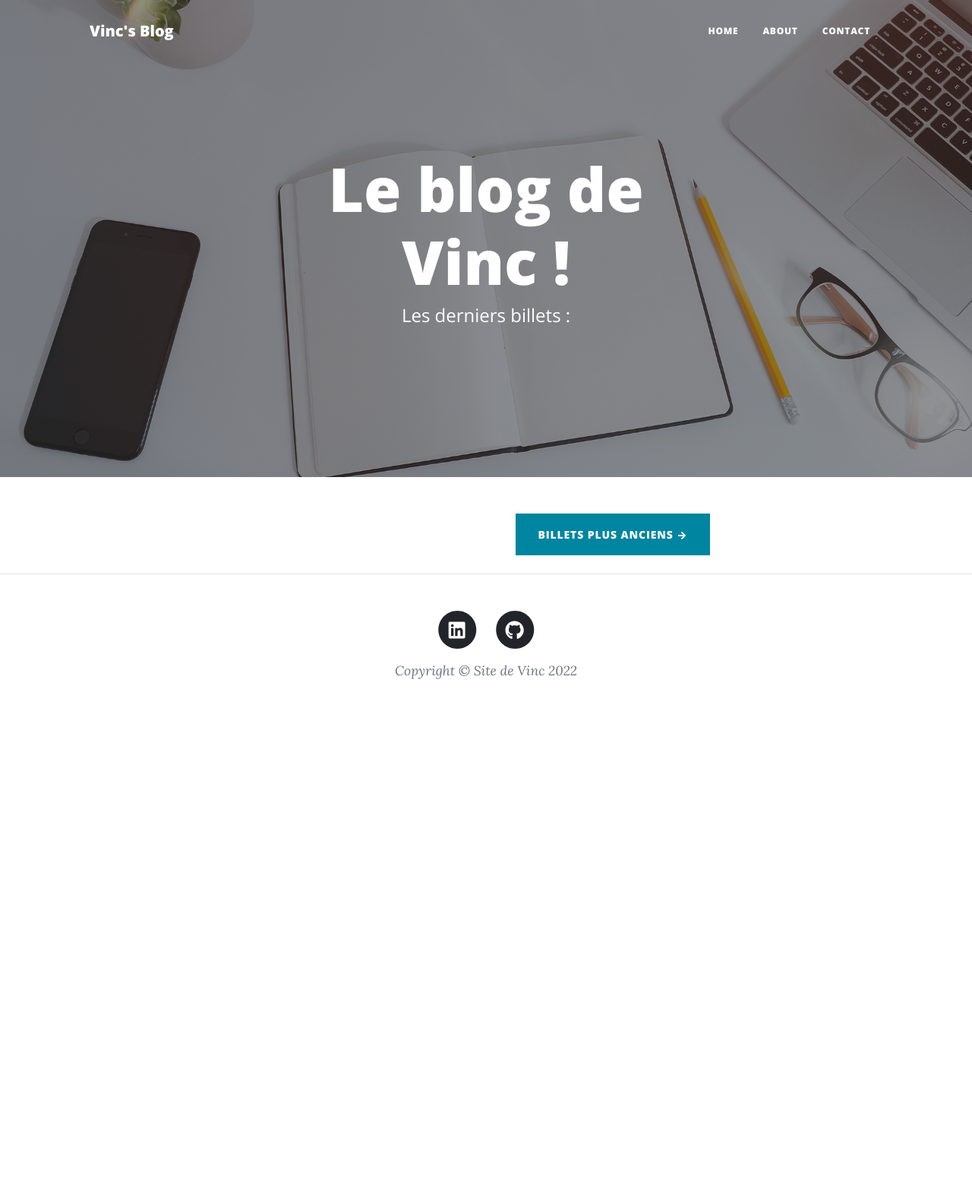
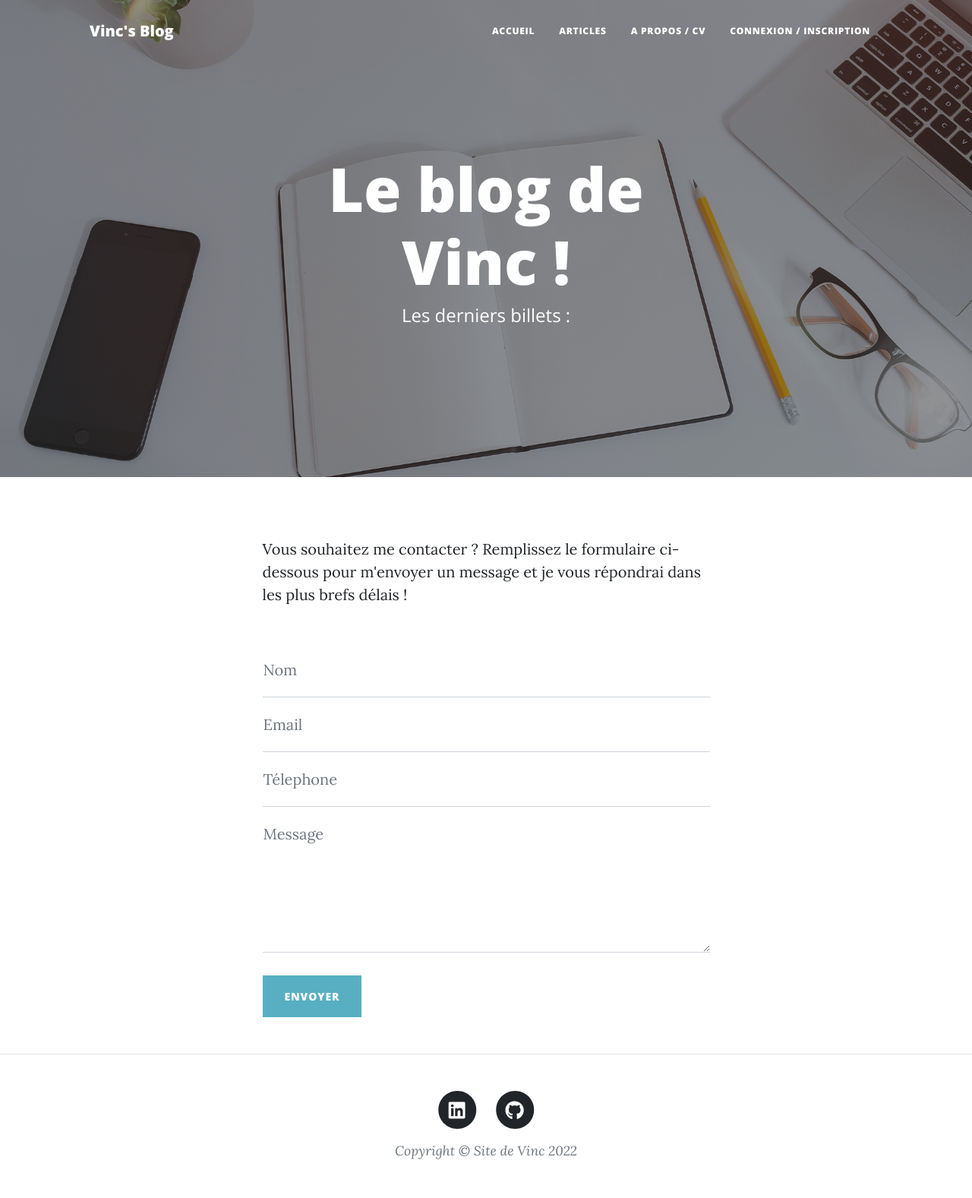
Before and after one commit to vincentbordelais/P5_vinc_blog, a PHP site: page /?page=1 in a window 1280 px wide. Shown: the whole page at 76% size. Before the commit the page ends 894 px from the top, so only its background shows below. Run offline with PHP 8.4, Linux system fonts and the light colour scheme; data that the repository does not hold is empty; some libraries are stand-ins or nearby versions.

Commit message:
Change pages

```diff
--- a/Templates/homepage.php
+++ b/Templates/homepage.php
@@ -26,10 +26,10 @@
         <div class="col-md-10 col-lg-8 col-xl-7">
 
             <?php
-            foreach ($posts as $post) {
+            // foreach ($posts as $post) {
             ?>
             <!-- Post preview-->
-                <div class="post-preview">
+            <!-- <div class="post-preview">
                 <a href="index.php?action=post&id=<?= urlencode($post->id) ?>">
                     <h2 class="post-title"><?= htmlspecialchars($post->title); ?></h2>
                     <h3 class="post-subtitle"><?= nl2br(htmlspecialchars($post->content)); ?></h3>
@@ -39,13 +39,73 @@
                 </p>
             </div>
             <!-- Divider-->
-                <hr class="my-4" />
+            <!-- <hr class="my-4" />
         <?php
-            }
+        // }
         ?>
 
         <!-- Pager-->
-            <div class="d-flex justify-content-end mb-4"><a class="btn btn-primary text-uppercase" href="#!">Billets plus anciens →</a></div>
+            <!-- <div class="d-flex justify-content-end mb-4"><a class="btn btn-primary text-uppercase" href="#!">Billets plus anciens →</a></div> -->
+
+
+
+
+
+            <p>Vous souhaitez me contacter ? Remplissez le formulaire ci-dessous pour m'envoyer un message et je vous répondrai dans les plus brefs délais !</p>
+            <div class="my-5">
+                <!-- * * * * * * * * * * * * * * *-->
+                <!-- * * SB Forms Contact Form * *-->
+                <!-- * * * * * * * * * * * * * * *-->
+                <!-- This form is pre-integrated with SB Forms.-->
+                <!-- To make this form functional, sign up at-->
+                <!-- https://startbootstrap.com/solution/contact-forms-->
+                <!-- to get an API token!-->
+                <form id="contactForm" data-sb-form-api-token="API_TOKEN">
+                    <div class="form-floating">
+                        <input class="form-control" id="name" type="text" placeholder="Enter your name..." data-sb-validations="required" />
+                        <label for="name">Nom</label>
+                        <div class="invalid-feedback" data-sb-feedback="name:required">Un nom est requis.</div>
+                    </div>
+                    <div class="form-floating">
+                        <input class="form-control" id="email" type="email" placeholder="Enter your email..." data-sb-validations="required,email" />
+                        <label for="email">Email</label>
+                        <div class="invalid-feedback" data-sb-feedback="email:required">Un email est requis.</div>
+                        <div class="invalid-feedback" data-sb-feedback="email:email">Email is not valid.</div>
+                    </div>
+                    <div class="form-floating">
+                        <input class="form-control" id="phone" type="tel" placeholder="Enter your phone number..." data-sb-validations="required" />
+                        <label for="phone">Télephone</label>
+                        <div class="invalid-feedback" data-sb-feedback="phone:required">Un téléphone est requis.</div>
+                    </div>
+                    <div class="form-floating">
+                        <textarea class="form-control" id="message" placeholder="Enter your message here..." style="height: 12rem" data-sb-validations="required"></textarea>
+                        <label for="message">Message</label>
+                        <div class="invalid-feedback" data-sb-feedback="message:required">Un message est requis.</div>
+                    </div>
+                    <br />
+                    <!-- Submit success message-->
+                    <!---->
+                    <!-- This is what your users will see when the form-->
+                    <!-- has successfully submitted-->
+                    <div class="d-none" id="submitSuccessMessage">
+                        <div class="text-center mb-3">
+                            <div class="fw-bolder">Form submission successful!</div>
+                            To activate this form, sign up at
+                            <br />
+                            <a href="https://startbootstrap.com/solution/contact-forms">https://startbootstrap.com/solution/contact-forms</a>
+                        </div>
+                    </div>
+                    <!-- Submit error message-->
+                    <!---->
+                    <!-- This is what your users will see when there is-->
+                    <!-- an error submitting the form-->
+                    <div class="d-none" id="submitErrorMessage">
+                        <div class="text-center text-danger mb-3">Erreur d'envoi du message!</div>
+                    </div>
+                    <!-- Submit Button-->
+                    <button class="btn btn-primary text-uppercase disabled" id="submitButton" type="submit">Envoyer</button>
+                </form>
+            </div>
 
         </div>
     </div>
@@ -55,5 +115,10 @@
 
 <?php $content = ob_get_clean(); ?>
 
+<!-- * * * * * * * * * * * * * * * * * * * * * * * * * * * * * * * * * * * * * * * *-->
+<!-- * *                               SB Forms JS                               * *-->
+<!-- * * Activate your form at https://startbootstrap.com/solution/contact-forms * *-->
+<!-- * * * * * * * * * * * * * * * * * * * * * * * * * * * * * * * * * * * * * * * *-->
+<script src="https://cdn.startbootstrap.com/sb-forms-latest.js"></script>
 
 <?php require('layout.php') ?>
--- a/Templates/navbar.php
+++ b/Templates/navbar.php
@@ -8,9 +8,11 @@
         </button>
         <div class="collapse navbar-collapse" id="navbarResponsive">
             <ul class="navbar-nav ms-auto py-4 py-lg-0">
-                <li class="nav-item"><a class="nav-link px-lg-3 py-3 py-lg-4" href="index.php">Home</a></li>
-                <li class="nav-item"><a class="nav-link px-lg-3 py-3 py-lg-4" href="index.php?page=about">About</a></li>
-                <li class="nav-item"><a class="nav-link px-lg-3 py-3 py-lg-4" href="index.php?page=contact">Contact</a></li>
+                <li class="nav-item"><a class="nav-link px-lg-3 py-3 py-lg-4" href="index.php">Accueil</a></li>
+                <li class="nav-item"><a class="nav-link px-lg-3 py-3 py-lg-4" href="index.php?page=posts">Articles</a></li>
+                <li class="nav-item"><a class="nav-link px-lg-3 py-3 py-lg-4" href="index.php?page=about">A propos / CV
+                    </a></li>
+                <li class="nav-item"><a class="nav-link px-lg-3 py-3 py-lg-4" href="index.php?page=connection">Connexion / Inscription</a></li>
             </ul>
         </div>
     </div>
--- a/index.php
+++ b/index.php
@@ -1,22 +1,27 @@
 <?php
 // ROUTEUR :
 
+require_once('src/Controllers/posts.php');
 require_once('src/Controllers/add_comment.php');
 require_once('src/Controllers/contact.php');
 require_once('src/Controllers/about.php');
 require_once('src/Controllers/post.php');
 require_once('src/Controllers/homepage.php');
 
+use Application\Controllers\Posts\PostsController;
 use Application\Controllers\AddComment\AddCommentController;
-use Application\Controllers\HomePage\HomepageController;
 use Application\Controllers\Post\PostController;
 
 try {
+    if ($_GET['page'] === "posts") {
+        // page Articles
+        (new PostsController())->execute();
+    } elseif ($_GET['page'] === "post") {
         if (isset($_GET['action']) && $_GET['action'] !== '') {
             if ($_GET['action'] === 'post') {
                 if (isset($_GET['id']) && $_GET['id'] > 0) {
                     $id = $_GET['id'];
-
+                    // page Article
                     (new PostController())->execute($id);
                 } else {
                     throw new Exception('Aucun identifiant de post envoyé');
@@ -24,7 +29,6 @@ try {
             } elseif ($_GET['action'] === 'addComment') {
                 if (isset($_GET['id']) && $_GET['id'] > 0) {
                     $id = $_GET['id'];
-
                     (new AddCommentController())->execute($id, $_POST);
                 } else {
                     throw new Exception('Aucun identifiant de post envoyé');
@@ -32,12 +36,13 @@ try {
             } else {
                 throw new Exception('La page souhaitée n\'existe pas.');
             }
+        }
     } elseif ($_GET['page'] === "about") {
+        // page A propos
         about();
-    } elseif ($_GET['page'] === "contact") {
-        contact();
     } else {
-        (new HomepageController())->execute();
+        // page Accueil
+        homepage();
     }
 } catch (Exception $e) {
     $errorMessage = $e->getMessage();
--- a/src/Controllers/homepage.php
+++ b/src/Controllers/homepage.php
@@ -1,22 +1,6 @@
 <?php
 
-namespace Application\Controllers\HomePage;
-
-require_once('src/Model/post.php');
-require_once('src/Lib/database.php');
-
-use Application\Model\Post\PostRepository;
-use Application\Lib\Database\DatabaseConnection;
-
-class HomePageController
+function homepage()
 {
-    function execute()
-    {
-        $postRepository = new PostRepository;
-        $postRepository->connection = new DatabaseConnection();
-        $posts = $postRepository->getPosts();
-        // $posts = getPosts();
-
-        require('Templates/homepage.php');
-    }
+    require('Templates/homepage.php');
 }
--- /dev/null
+++ b/src/Controllers/posts.php
@@ -0,0 +1,22 @@
+<?php
+
+namespace Application\Controllers\Posts;
+
+require_once('src/Model/post.php');
+require_once('src/Lib/database.php');
+
+use Application\Model\Post\PostRepository;
+use Application\Lib\Database\DatabaseConnection;
+
+class PostsController
+{
+    function execute()
+    {
+        $postRepository = new PostRepository;
+        $postRepository->connection = new DatabaseConnection();
+        $posts = $postRepository->getPosts();
+        // $posts = getPosts();
+
+        require('Templates/posts.php');
+    }
+}
```
Also changed, not shown: Templates/about.php (+11 -5 lines), Templates/contact.php (deleted, +0 -97 lines), Templates/posts.php (added, +61 -0 lines). Lines whose indentation alone changed are shown as unchanged.
